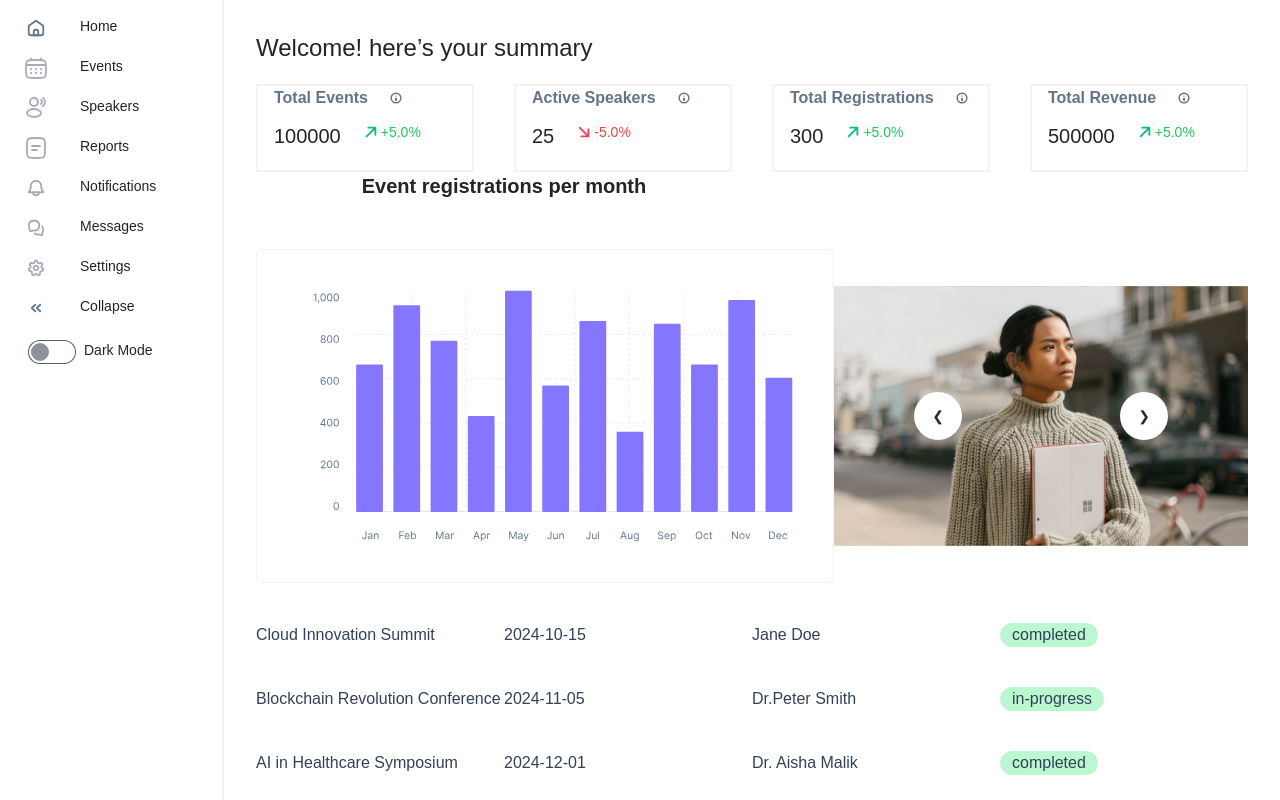
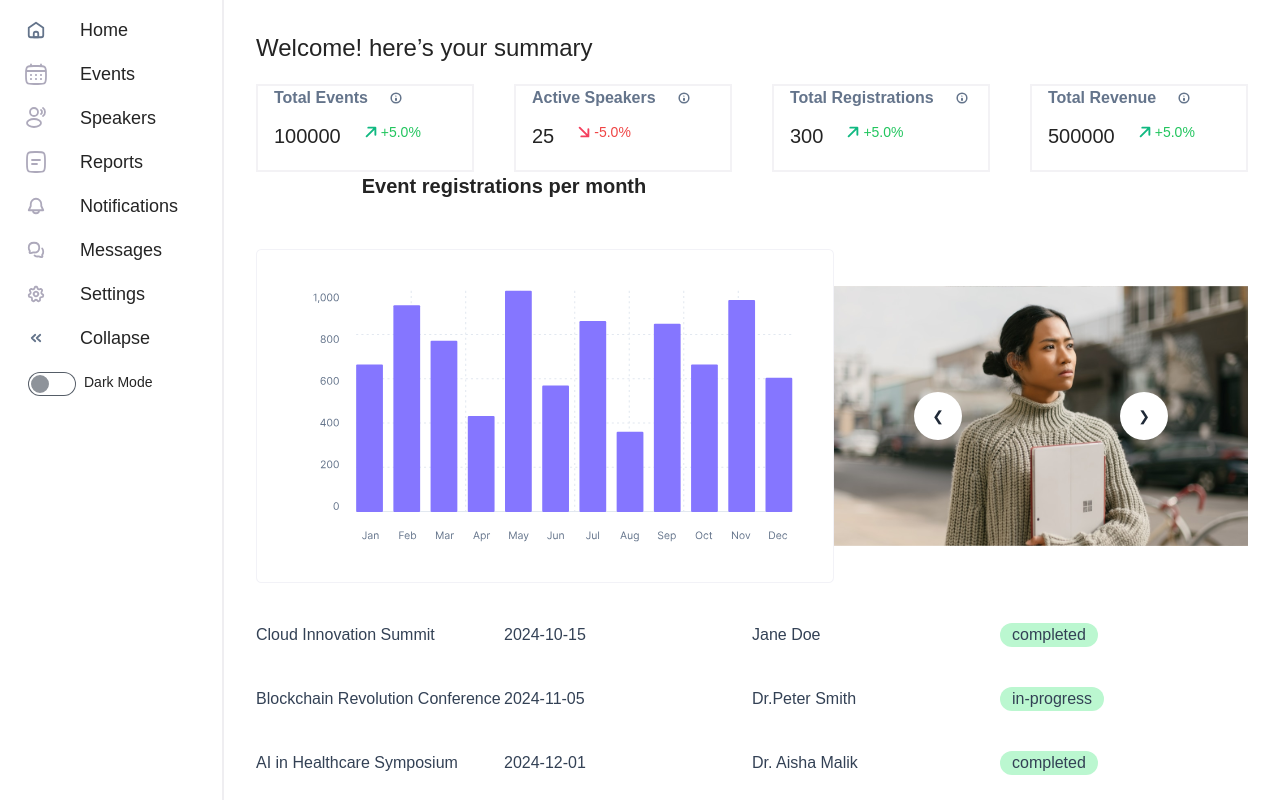
Before and after one commit to Daniel264/alphatwelve, a React (Vite) app: page / in a window 1280 px wide. Shown: the top 800 px of the page. Built offline with nearby package versions, Linux system fonts and the light colour scheme; a web font is replaced by a local one.

Commit message:
Refactor the typography of the menu bar

```diff
--- a/src/components/Menu.tsx
+++ b/src/components/Menu.tsx
@@ -7,7 +7,7 @@ const Menu = () => {
                 {MenuArray.map((item, index) => (
                     <li key={index} className="flex flex-row">
                         <img className="w-14" src={item.image} alt="" />
-                        <a>{item.text}</a>
+                        <a className="font-medium text-lg">{item.text}</a>
                     </li>
                 ))}
                 <div className="w-full flex pl-5 gap-2 pt-3">
```
